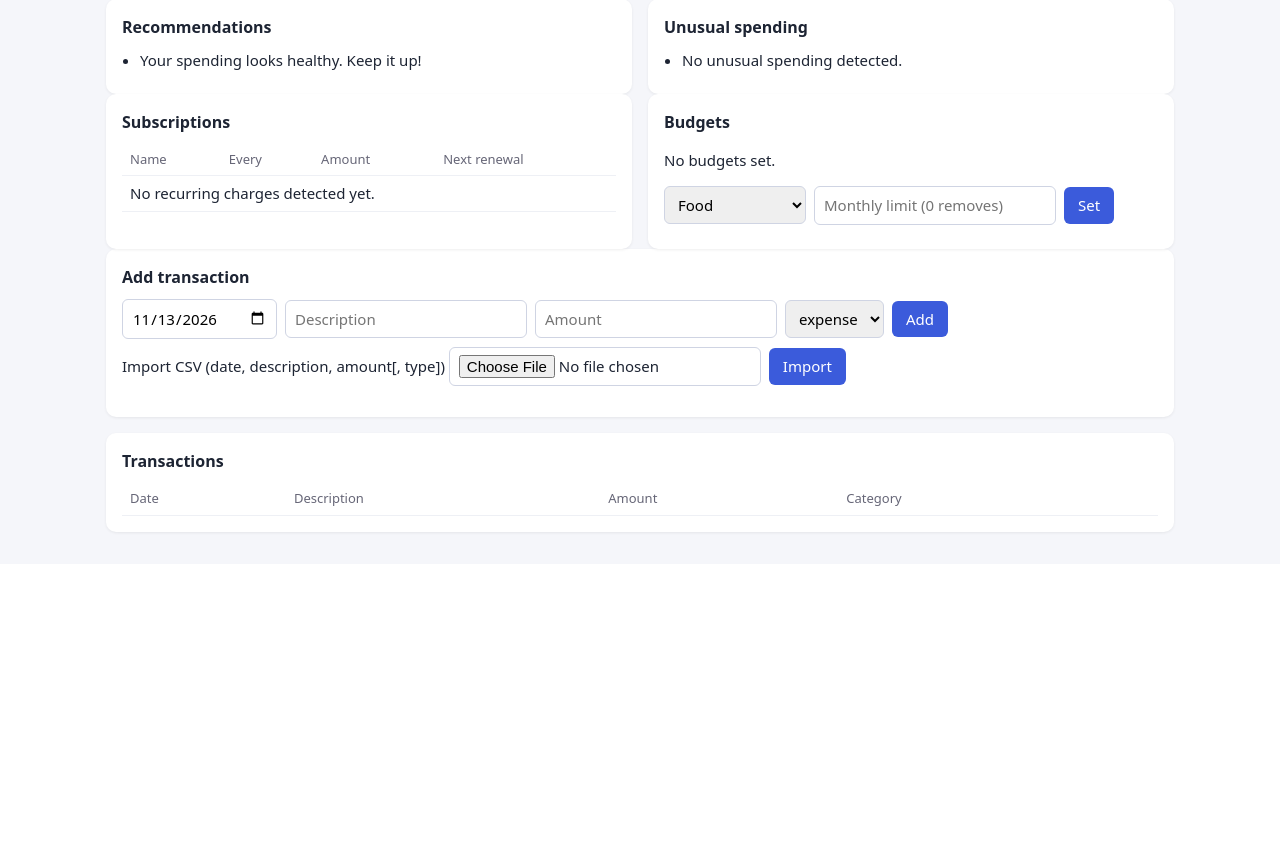
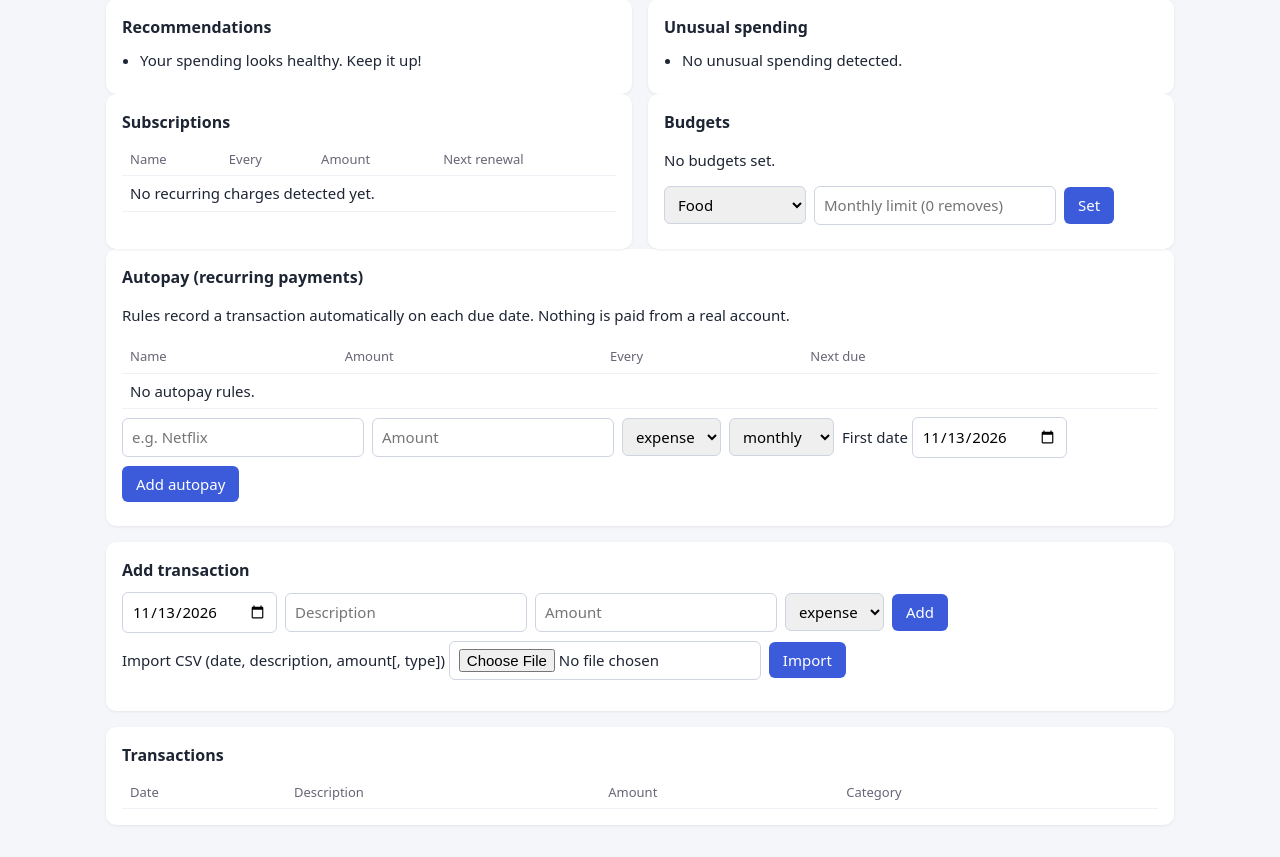
Before and after one commit to musammilvilayil/expense-tracker, a Flask app: page / in a window 1280 px wide. Shown: the part 734-1591 px from the top of the page. Before the commit the page ends 1268 px from the top, so only its background shows below. Run offline with Flask 3, Linux system fonts and the light colour scheme; the visitor is signed in with stand-in values (Sample User, id 1); data that the repository does not hold is empty.

Commit message:
Add autopay rules that auto-record recurring transactions
Co-Authored-By: Claude Sonnet 5.5 <noreply@anthropic.com>
Claude-Session: https://claude.ai/code/session_01ELHo9HkpZ2TRezBmh5Bn8d

```diff
--- a/app/db.py
+++ b/app/db.py
@@ -25,6 +25,18 @@ CREATE TABLE IF NOT EXISTS budgets (
     monthly_limit REAL NOT NULL CHECK (monthly_limit > 0),
     PRIMARY KEY (user_id, category)
 );
+CREATE TABLE IF NOT EXISTS autopay (
+    id INTEGER PRIMARY KEY AUTOINCREMENT,
+    user_id INTEGER NOT NULL REFERENCES users(id),
+    description TEXT NOT NULL,
+    amount REAL NOT NULL CHECK (amount > 0),
+    type TEXT NOT NULL CHECK (type IN ('income','expense')),
+    category TEXT,
+    frequency TEXT NOT NULL CHECK (frequency IN ('weekly','monthly','quarterly','yearly')),
+    anchor_day INTEGER NOT NULL,
+    next_date TEXT NOT NULL,
+    active INTEGER NOT NULL DEFAULT 1
+);
 """
 
 
--- /dev/null
+++ b/app/ml/recurring.py
@@ -0,0 +1,29 @@
+"""Autopay rules: schedule math for recurring payments."""
+import calendar
+from datetime import date, datetime, timedelta
+
+FREQUENCIES = ("weekly", "monthly", "quarterly", "yearly")
+
+
+def _add_months(d: date, months: int, anchor_day: int) -> date:
+    y, m = divmod(d.year * 12 + d.month - 1 + months, 12)
+    m += 1
+    return date(y, m, min(anchor_day, calendar.monthrange(y, m)[1]))
+
+
+def advance(d: date, frequency: str, anchor_day: int) -> date:
+    """Next due date after d. anchor_day keeps 31st-of-month rules from drifting."""
+    if frequency == "weekly":
+        return d + timedelta(days=7)
+    step = {"monthly": 1, "quarterly": 3, "yearly": 12}[frequency]
+    return _add_months(d, step, anchor_day)
+
+
+def due_dates(next_date: str, frequency: str, anchor_day: int, today: date, limit=60):
+    """All occurrences from next_date up to and including today, plus the following date."""
+    d = datetime.strptime(next_date, "%Y-%m-%d").date()
+    out = []
+    while d <= today and len(out) < limit:
+        out.append(d)
+        d = advance(d, frequency, anchor_day)
+    return out, d
--- a/app/routes.py
+++ b/app/routes.py
@@ -1,11 +1,11 @@
 import functools
-from datetime import date
+from datetime import date, datetime
 
 from flask import Blueprint, jsonify, redirect, render_template, request, session
 from werkzeug.security import check_password_hash, generate_password_hash
 
 from .db import get_db
-from .ml import analysis, categorizer, subscriptions
+from .ml import analysis, categorizer, recurring, subscriptions
 from .ml.preprocess import clean_description, parse_csv, parse_date
 
 bp = Blueprint("main", __name__)
@@ -64,6 +64,25 @@ def insert_rows(uid, rows):
     db.commit()
 
 
+def run_autopay(uid, today=None):
+    """Record every autopay occurrence that has come due (catches up after downtime)."""
+    today = today or date.today()
+    db = get_db()
+    rules = db.execute("SELECT * FROM autopay WHERE user_id=? AND active=1 AND next_date<=?",
+                       (uid, today.isoformat())).fetchall()
+    created = 0
+    for r in rules:
+        dates, nxt = recurring.due_dates(r["next_date"], r["frequency"], r["anchor_day"], today)
+        for d in dates:
+            db.execute("INSERT INTO transactions(user_id,date,description,amount,type,category,confirmed) "
+                       "VALUES(?,?,?,?,?,?,1)",
+                       (uid, d.isoformat(), r["description"], r["amount"], r["type"], r["category"]))
+            created += 1
+        db.execute("UPDATE autopay SET next_date=? WHERE id=?", (nxt.isoformat(), r["id"]))
+    db.commit()
+    return created
+
+
 # ---------- pages & auth ----------
 @bp.get("/")
 @login_required
@@ -114,6 +133,7 @@ def logout():
 @bp.get("/api/transactions")
 @login_required
 def list_transactions():
+    run_autopay(session["user_id"])
     return jsonify(user_transactions(session["user_id"]))
 
 
@@ -208,6 +228,7 @@ def set_budget():
 @login_required
 def insights():
     uid = session["user_id"]
+    run_autopay(uid)
     month = request.args.get("month") or date.today().strftime("%Y-%m")
     txs = user_transactions(uid)
     budgets = user_budgets(uid)
@@ -222,3 +243,61 @@ def insights():
         "budgets": analysis.budget_status(txs, budgets, month),
         "recommendations": analysis.recommendations(txs, subs, budgets, month),
     })
+
+
+# ---------- autopay ----------
+@bp.get("/api/autopay")
+@login_required
+def list_autopay():
+    run_autopay(session["user_id"])
+    rows = get_db().execute("SELECT id,description,amount,type,category,frequency,next_date,active "
+                            "FROM autopay WHERE user_id=? ORDER BY next_date", (session["user_id"],)).fetchall()
+    return jsonify([dict(r) for r in rows])
+
+
+@bp.post("/api/autopay")
+@login_required
+def add_autopay():
+    d = request.get_json(silent=True) or {}
+    try:
+        start = parse_date(d.get("start_date", ""))
+        amount = abs(float(d.get("amount")))
+    except (TypeError, ValueError) as e:
+        return err(str(e))
+    desc = clean_description(d.get("description", ""))
+    ttype, freq = d.get("type", "expense"), d.get("frequency")
+    if not desc or amount <= 0 or ttype not in ("income", "expense") or freq not in recurring.FREQUENCIES:
+        return err("description, positive amount, type and frequency (weekly/monthly/quarterly/yearly) required")
+    cat = None
+    if ttype == "expense":
+        cat = d.get("category")
+        if cat not in categorizer.CATEGORIES:
+            cat = categorizer.predict(model_for(session["user_id"]), [desc])[0]
+    else:
+        cat = "Income"
+    anchor = datetime.strptime(start, "%Y-%m-%d").day
+    db = get_db()
+    db.execute("INSERT INTO autopay(user_id,description,amount,type,category,frequency,anchor_day,next_date) "
+               "VALUES(?,?,?,?,?,?,?,?)", (session["user_id"], desc, amount, ttype, cat, freq, anchor, start))
+    db.commit()
+    run_autopay(session["user_id"])
+    return jsonify(ok=True), 201
+
+
+@bp.patch("/api/autopay/<int:aid>")
+@login_required
+def toggle_autopay(aid):
+    active = 1 if (request.get_json(silent=True) or {}).get("active") else 0
+    db = get_db()
+    cur = db.execute("UPDATE autopay SET active=? WHERE id=? AND user_id=?", (active, aid, session["user_id"]))
+    db.commit()
+    return jsonify(ok=True) if cur.rowcount else err("not found", 404)
+
+
+@bp.delete("/api/autopay/<int:aid>")
+@login_required
+def delete_autopay(aid):
+    db = get_db()
+    cur = db.execute("DELETE FROM autopay WHERE id=? AND user_id=?", (aid, session["user_id"]))
+    db.commit()
+    return jsonify(ok=True) if cur.rowcount else err("not found", 404)
--- a/app/static/app.js
+++ b/app/static/app.js
@@ -17,7 +17,8 @@ function chart(id, cfg) { charts[id]?.destroy(); if (window.Chart) charts[id] =
 
 async function refresh() {
   const month = $('#month').value;
-  const [ins, txs] = await Promise.all([api('/api/insights?month=' + month), api('/api/transactions')]);
+  const [ins, txs, ap] = await Promise.all([api('/api/insights?month=' + month), api('/api/transactions'), api('/api/autopay')]);
+  $('#ap tbody').innerHTML = ap.length ? ap.map(a => `<tr><td>${esc(a.description)}${a.active ? '' : ' (paused)'}</td><td>${a.type === 'income' ? '+' : '-'}${money(a.amount)}</td><td>${a.frequency}</td><td>${a.next_date}</td><td><button class="secondary" data-pause="${a.id}" data-active="${a.active ? 0 : 1}">${a.active ? 'Pause' : 'Resume'}</button> <button class="secondary" data-apdel="${a.id}" aria-label="Delete autopay">×</button></td></tr>`).join('') : '<tr><td colspan="5">No autopay rules.</td></tr>';
   const s = ins.summary;
   $('#k-inc').textContent = money(s.income); $('#k-exp').textContent = money(s.expense);
   $('#k-sav').textContent = money(s.savings); $('#k-sav').className = s.savings < 0 ? 'neg' : 'pos';
@@ -63,6 +64,12 @@ $('#cf').addEventListener('submit', guard(async e => {
 $('#bf').addEventListener('submit', guard(async e => api('/api/budgets', json('PUT', Object.fromEntries(new FormData(e.target))))));
 $('#tx').addEventListener('change', guard(async e => { if (e.target.dataset.id) await api('/api/transactions/' + e.target.dataset.id, json('PATCH', {category: e.target.value})); }));
 $('#tx').addEventListener('click', guard(async e => { const id = e.target.dataset.del; if (id) await api('/api/transactions/' + id, {method: 'DELETE'}); }));
+$('#af').addEventListener('submit', guard(async e => { await api('/api/autopay', json('POST', Object.fromEntries(new FormData(e.target)))); status('Autopay added.'); }));
+$('#ap').addEventListener('click', guard(async e => {
+  const t = e.target;
+  if (t.dataset.pause) await api('/api/autopay/' + t.dataset.pause, json('PATCH', {active: t.dataset.active === '1'}));
+  else if (t.dataset.apdel) await api('/api/autopay/' + t.dataset.apdel, {method: 'DELETE'});
+}));
 $('#month').addEventListener('change', refresh);
 $('#logout').addEventListener('click', async () => { await fetch('/api/logout', {method: 'POST'}); location.href = '/login'; });
 refresh();
--- a/app/templates/dashboard.html
+++ b/app/templates/dashboard.html
@@ -28,6 +28,16 @@
       <form id="bf" class="inline"><select name="category">{% for c in categories %}<option>{{ c }}</option>{% endfor %}</select>
       <input name="monthly_limit" type="number" min="0" step="0.01" placeholder="Monthly limit (0 removes)" required><button>Set</button></form></div>
   </section>
+  <section class="card"><h2>Autopay (recurring payments)</h2>
+    <p>Rules record a transaction automatically on each due date. Nothing is paid from a real account.</p>
+    <table id="ap"><thead><tr><th>Name</th><th>Amount</th><th>Every</th><th>Next due</th><th></th></tr></thead><tbody></tbody></table>
+    <form id="af" class="inline">
+      <input name="description" placeholder="e.g. Netflix" required maxlength="120">
+      <input name="amount" type="number" min="0.01" step="0.01" placeholder="Amount" required>
+      <select name="type"><option>expense</option><option>income</option></select>
+      <select name="frequency"><option>monthly</option><option>weekly</option><option>quarterly</option><option>yearly</option></select>
+      <label>First date <input name="start_date" type="date" value="{{ today }}" required></label>
+      <button>Add autopay</button></form></section>
   <section class="card"><h2>Add transaction</h2>
     <form id="tf" class="inline">
       <input name="date" type="date" value="{{ today }}" required>
```
Also changed, not shown: docs/PROJECT_PLAN.md (+2 -0 lines), tests/test_app.py (+28 -0 lines), README.md.
